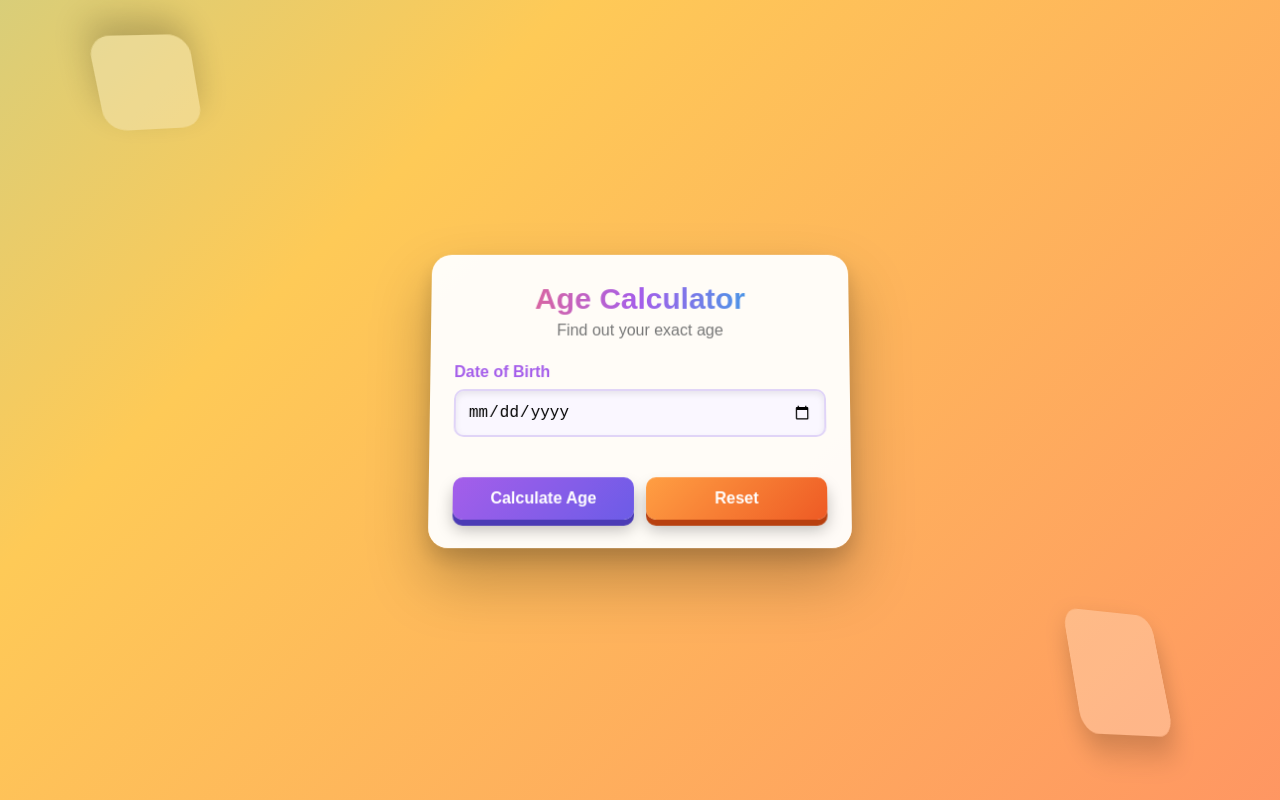
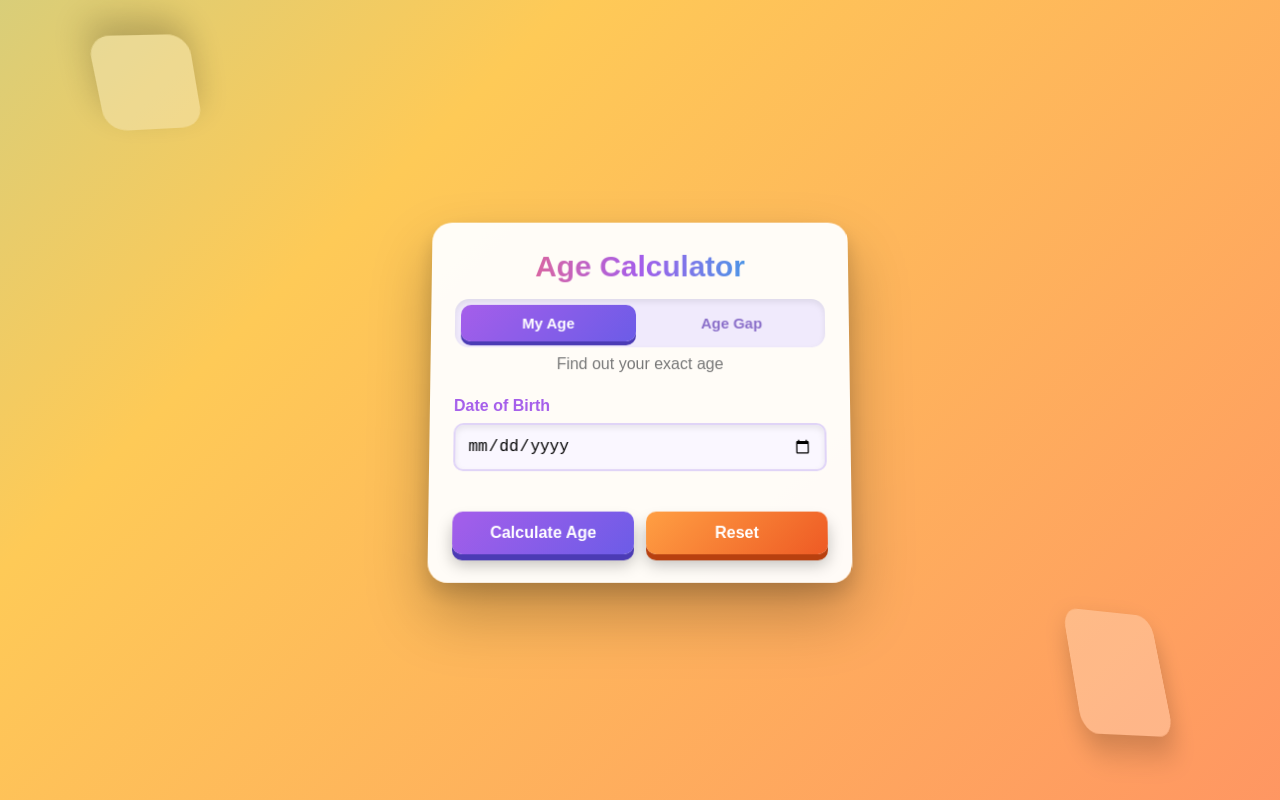
Before and after one commit to bhanusake8283-sketch/age-calculator, a plain HTML site: page index.html in a window 1280 px wide. Drawn offline with Linux system fonts and the light colour scheme.

Commit message:
Update index.html

```diff
--- a/index.html
+++ b/index.html
@@ -13,30 +13,34 @@
   <link rel="icon" type="image/png" sizes="48x48" href="favicon-48x48.png">
   <link rel="apple-touch-icon" sizes="180x180" href="apple-touch-icon.png">
   <meta name="theme-color" content="#2b3cf0">
-
-
   <link rel="stylesheet" href="style.css">
 </head>
 <body>
 
   <main class="card">
     <h1>Age Calculator</h1>
+
+    <!-- Tabs: click one to switch between the two tools -->
+    <div class="tabs">
+      <button id="tabAge" class="tab active">My Age</button>
+      <button id="tabGap" class="tab">Age Gap</button>
+    </div>
+
+    <!-- ================= TAB 1: MY AGE ================= -->
+    <section id="agePanel">
       <p class="subtitle">Find out your exact age</p>
 
-    <!-- Date of birth input -->
       <label for="dob">Date of Birth</label>
       <input type="date" id="dob">
 
-    <!-- Error message (hidden until needed) -->
       <p id="error" class="error"></p>
 
-    <!-- Buttons -->
       <div class="buttons">
         <button id="calculateBtn" class="btn primary">Calculate Age</button>
         <button id="resetBtn" class="btn secondary">Reset</button>
       </div>
 
-    <!-- Result section (hidden until an age is calculated) -->
+      <!-- Result (hidden until an age is calculated) -->
       <section id="result" class="result hidden">
         <h2>Your Age</h2>
 
@@ -60,7 +64,7 @@
           <p>Total days elapsed: <strong id="totalDays">0</strong></p>
         </div>
       </section>
-  </main>
+    </section>
 
     <!-- ================= TAB 2: AGE GAP ================= -->
     <section id="gapPanel" class="hidden">
@@ -112,7 +116,6 @@
     </section>
   </main>
 
-
   <script src="script.js"></script>
 </body>
 </html>
```
Lines whose indentation alone changed are shown as unchanged.
